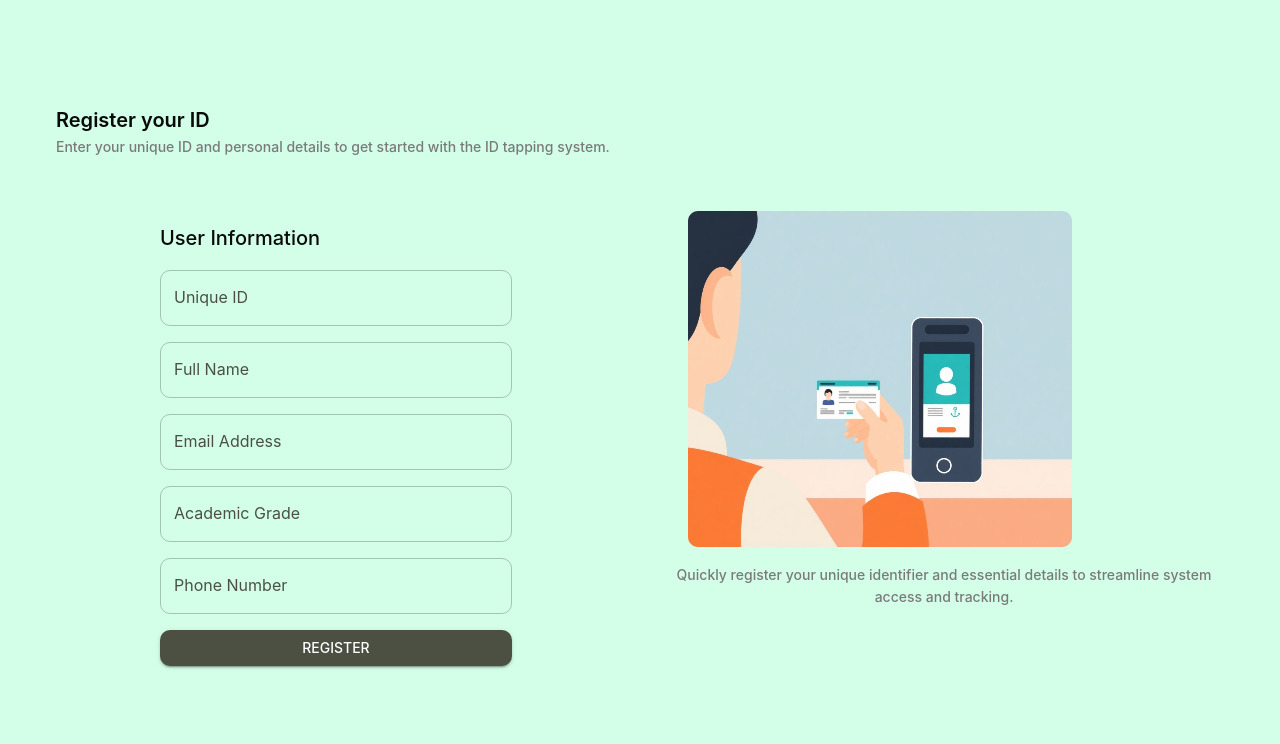
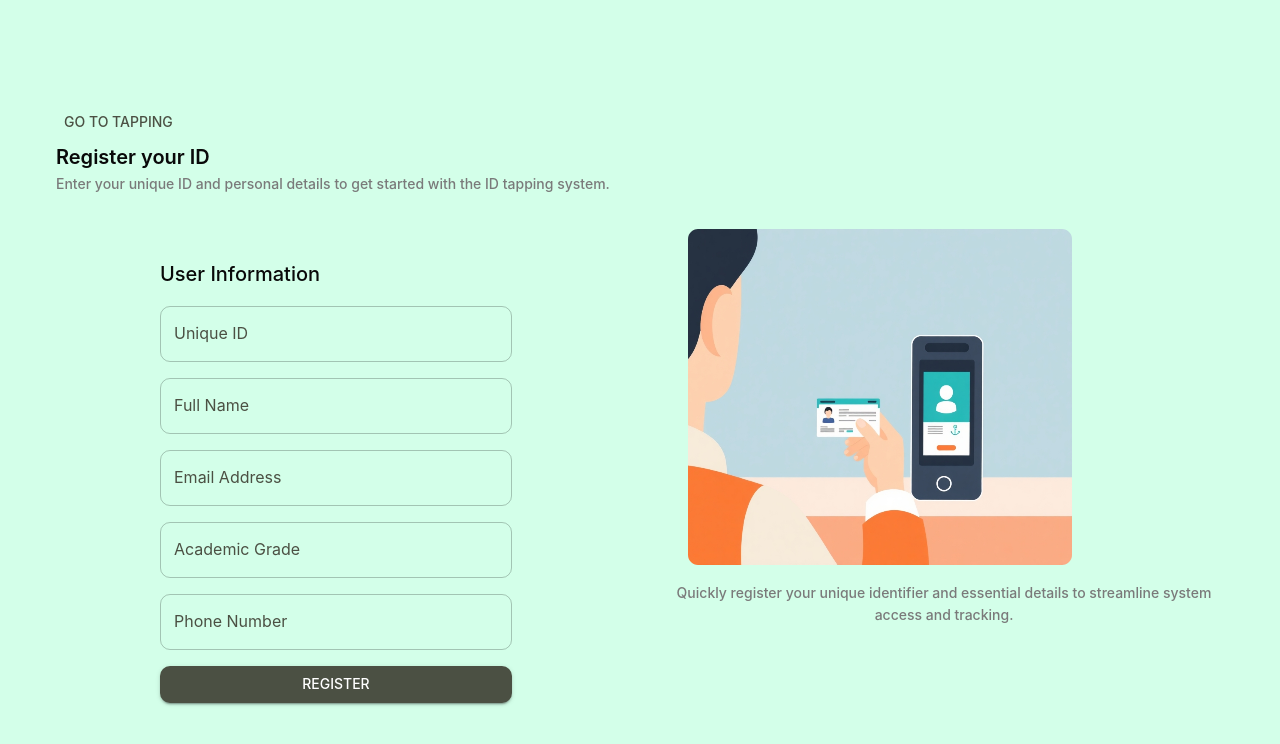
Before and after one commit to esamp001/id_tapping_system, a React (Create React App) app: page /register in a window 1280 px wide. Shown: the top 744 px of the page. Built offline with nearby package versions, Linux system fonts and the light colour scheme.

Commit message:
Auto commit: 10/27/2025, 4:03:10 PM

```diff
--- a/src/pages/Register.js
+++ b/src/pages/Register.js
@@ -12,6 +12,7 @@ const Register = () => {
                         p: 2,
                     }}
                 >
+                    <Button>Go to Tapping</Button>
                     <Typography variant='h6' sx={{ fontWeight: '600'}}>Register your ID</Typography>
                     <Typography variant='subtitle2'>Enter your unique ID and personal details to get started with the ID tapping system.</Typography>
 
```
